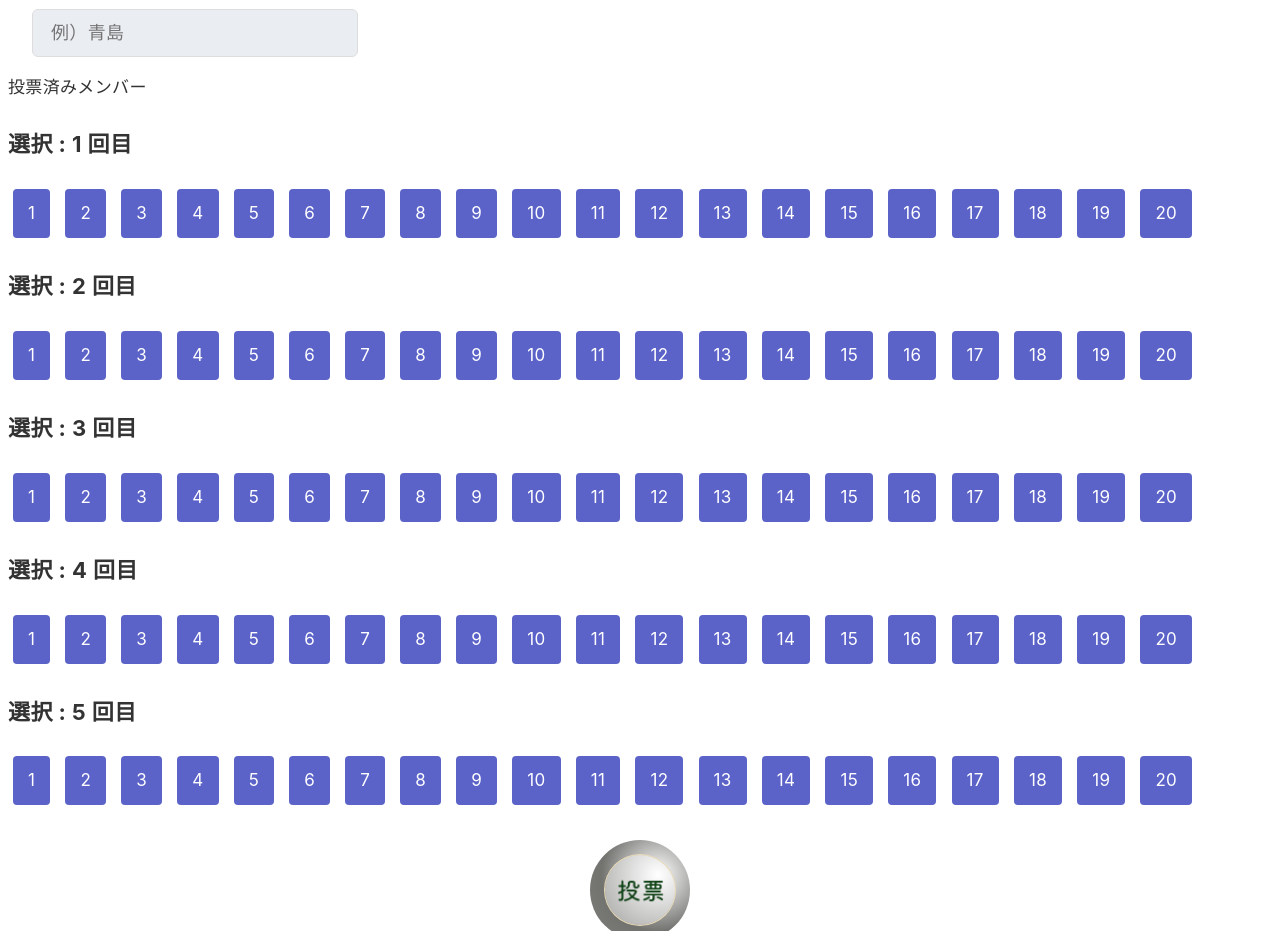
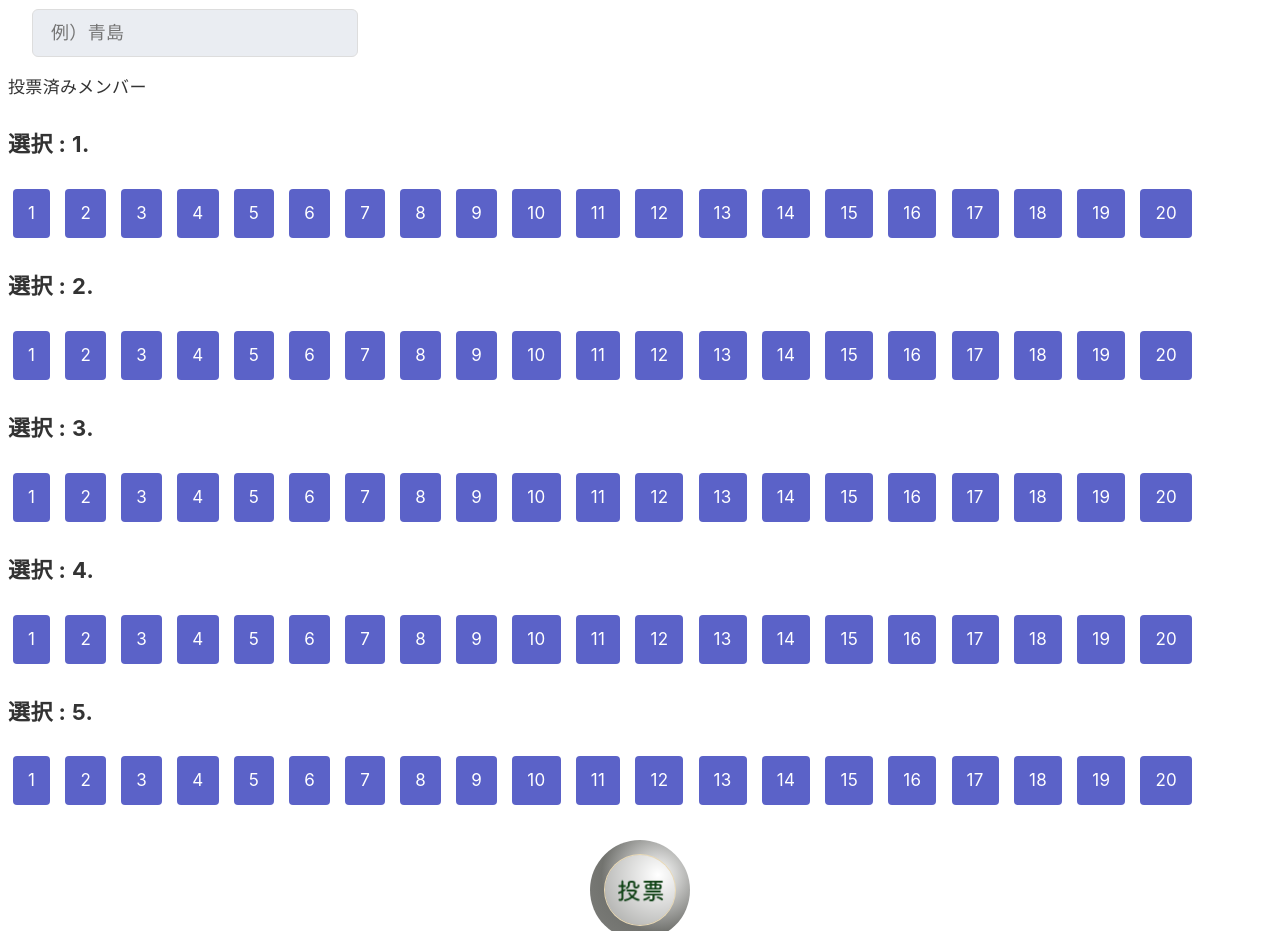
Before and after one commit to FukaminishiTama/Aggregation, a website: page src/main.html in a window 1280 px wide. Shown: the part 860-1791 px from the top of the page. Drawn offline with Linux system fonts and the light colour scheme; no server answers.

Commit message:
選択回数の表記を「回目」から「.」に変更

```diff
--- a/src/main.html
+++ b/src/main.html
@@ -223,7 +223,7 @@
               <div class="number-buttons" select-number="1">
                   <div class="section__number-title">
                       <span id="number-title__text">
-                      選択 : 1 回目
+                      選択 : 1.
                       </span>
                       <button class="reset-button" type="button" aria-expanded="false">
                       リセット
@@ -254,7 +254,7 @@
               <div class="number-buttons" select-number="2">
                   <div class="section__number-title">
                       <span id="number-title__text">
-                      選択 : 2 回目
+                      選択 : 2.
                       </span>
                       <button class="reset-button" type="button" aria-expanded="false">
                       リセット
@@ -285,7 +285,7 @@
               <div class="number-buttons" select-number="3">
                   <div class="section__number-title">
                       <span id="number-title__text">
-                      選択 : 3 回目
+                      選択 : 3.
                       </span>
                       <button class="reset-button" type="button" aria-expanded="false">
                       リセット
@@ -316,7 +316,7 @@
               <div class="number-buttons" select-number="4">
                   <div class="section__number-title">
                       <span id="number-title__text">
-                      選択 : 4 回目
+                      選択 : 4.
                       </span>
                       <button class="reset-button" type="button" aria-expanded="false">
                       リセット
@@ -347,7 +347,7 @@
               <div class="number-buttons"  select-number="5">
                   <div class="section__number-title">
                       <span id="number-title__text">
-                      選択 : 5 回目
+                      選択 : 5.
                       </span>
                       <button class="reset-button" type="button" aria-expanded="false">
                       リセット
```
